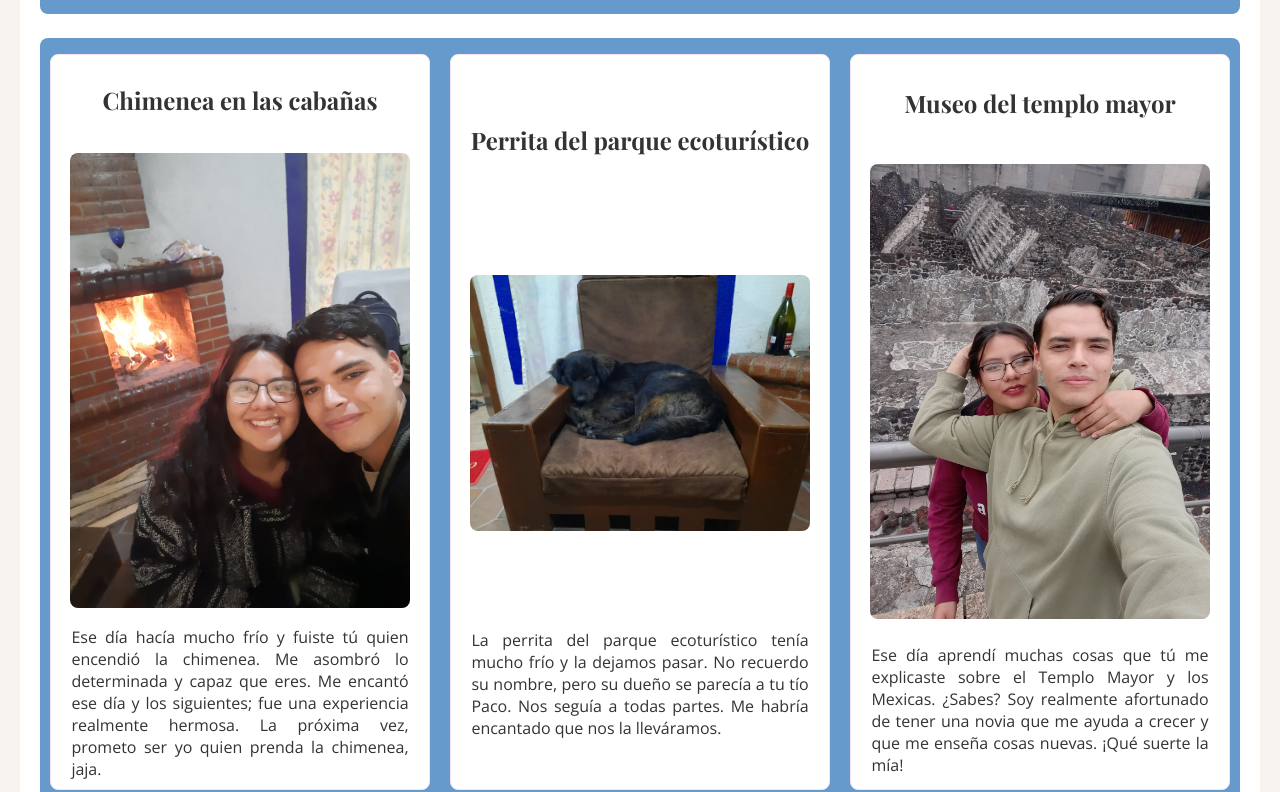
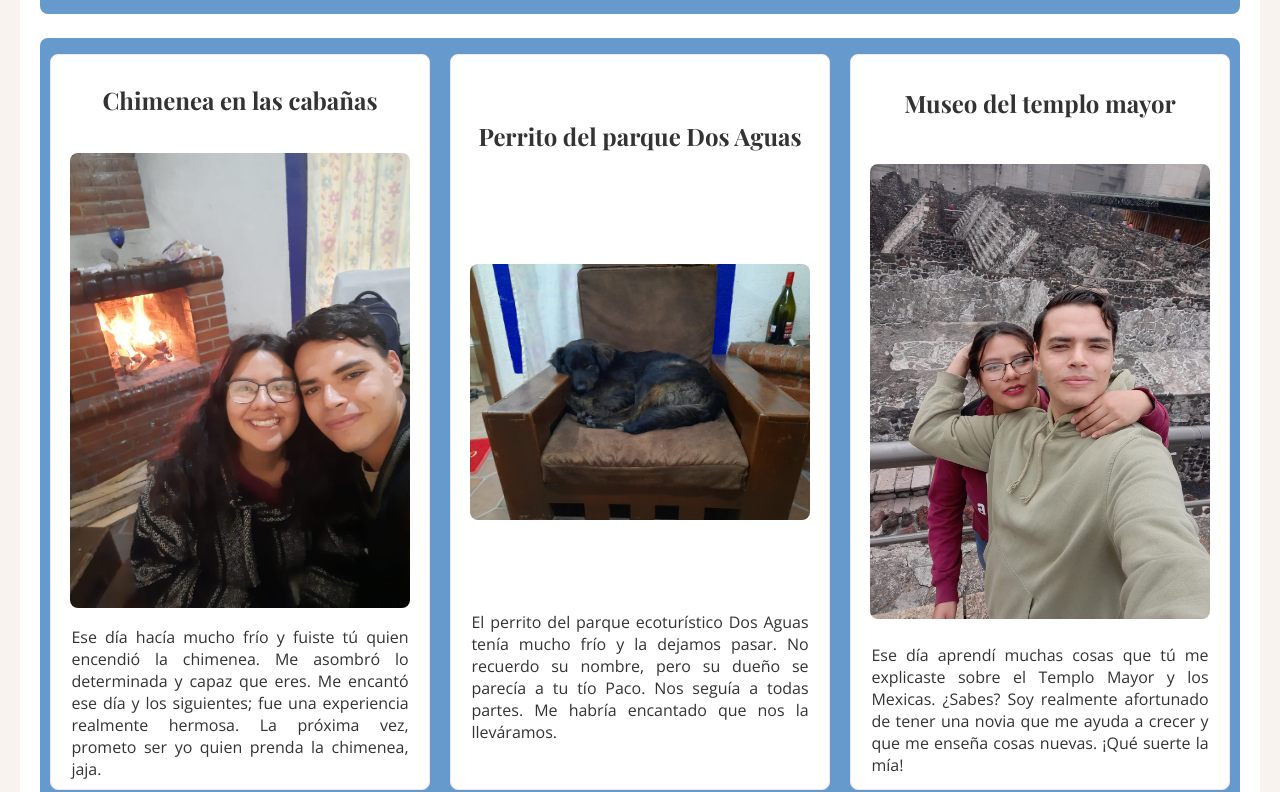
Before and after one commit to ab-mendoza/nutrias-gift, a plain HTML site: page memories.html in a window 1280 px wide. Shown: the part 4095-4887 px from the top of the page. Drawn offline with nearby package versions, Linux system fonts and the light colour scheme.

Commit message:
Update memories.html
Perrita was replaced by perrito.

```diff
--- a/memories.html
+++ b/memories.html
@@ -109,9 +109,9 @@
                     <p>Ese día hacía mucho frío y fuiste tú quien encendió la chimenea. Me asombró lo determinada y capaz que eres. Me encantó ese día y los siguientes; fue una experiencia realmente hermosa. La próxima vez, prometo ser yo quien prenda la chimenea, jaja.</p>
                 </article>
                 <article class="article">
-                    <h2>Perrita del parque ecoturístico</h2>
+                    <h2>Perrito del parque Dos Aguas</h2>
                     <img src="pictures/perrita.jpeg" alt="" class="image">
-                    <p>La perrita del parque ecoturístico tenía mucho frío y la dejamos pasar. No recuerdo su nombre, pero su dueño se parecía a tu tío Paco. Nos seguía a todas partes. Me habría encantado que nos la lleváramos.</p>
+                    <p>El perrito del parque ecoturístico Dos Aguas tenía mucho frío y la dejamos pasar. No recuerdo su nombre, pero su dueño se parecía a tu tío Paco. Nos seguía a todas partes. Me habría encantado que nos la lleváramos.</p>
                 </article>
                 <article class="article">
                     <h2>Museo del templo mayor</h2>
```
